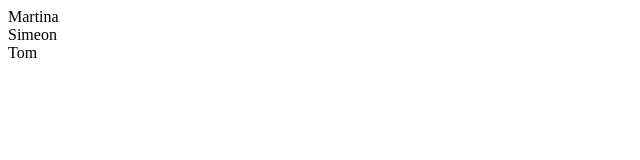
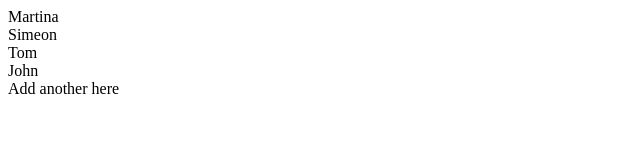
Before and after one commit to sclout/test-employee-directory, a plain HTML site: page index.html in a window 1280 px wide. Shown: the whole page, without its empty margins (0-640 px from the left). Drawn offline with Linux system fonts and the light colour scheme.

Commit message:
Adding some more emps

```diff
--- a/index.html
+++ b/index.html
@@ -7,6 +7,8 @@
 			Martina<br>
 			Simeon<br>
 			Tom<br>
+			John<br>
+			Add another here<br>
 		</p>
 	</body>
 </html>
```
